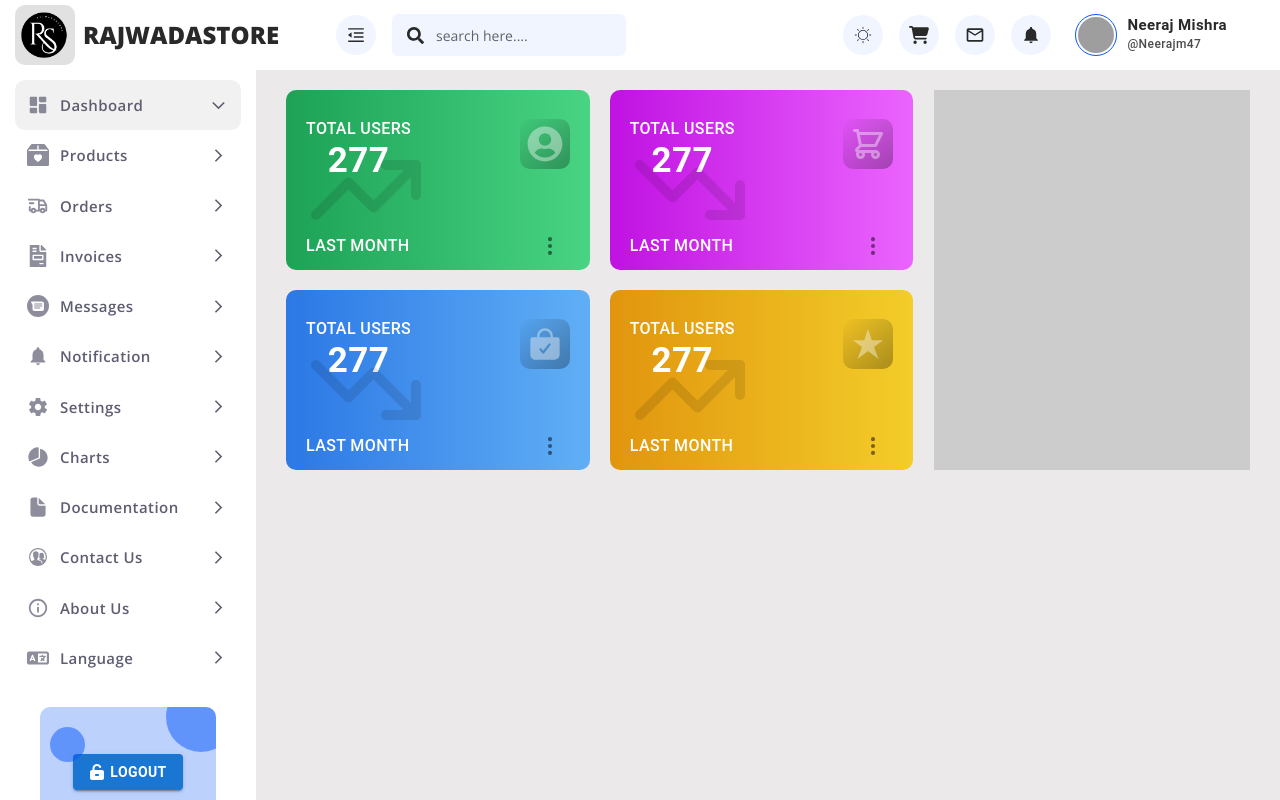
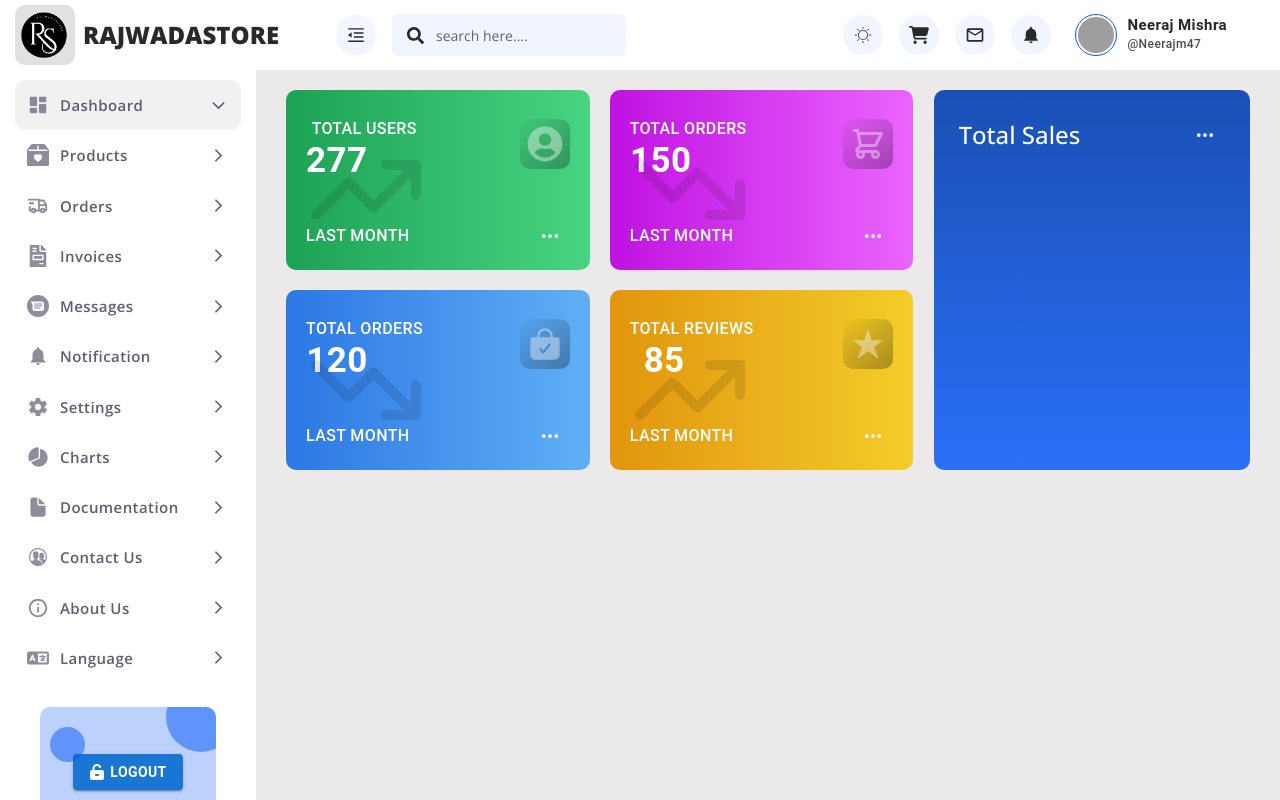
Before and after one commit to mishra-naveen-dev/admin_Dashboard, a React (Create React App) app: page / in a window 1280 px wide. Built offline with nearby package versions, Linux system fonts and the light colour scheme; grey boxes are pictures that could not be loaded.

Commit message:
dashboard features are going on

```diff
--- a/package.json
+++ b/package.json
@@ -44,5 +44,10 @@
       "last 1 firefox version",
       "last 1 safari version"
     ]
+  },
+  "devDependencies": {
+    "autoprefixer": "^10.4.20",
+    "postcss": "^8.4.49",
+    "postcss-loader": "^8.1.1"
   }
 }
--- a/src/pages/Dashboard/components/dashboardBox.js
+++ b/src/pages/Dashboard/components/dashboardBox.js
@@ -1,19 +1,39 @@
 // Desc: Dashboard Box component
+import React from "react";
 import { BsThreeDotsVertical } from "react-icons/bs";
 import { LuTrendingUp, LuTrendingDown } from "react-icons/lu";
-
+import Menu from "@mui/material/Menu";
+import MenuItem from "@mui/material/MenuItem";
 import Button from "@mui/material/Button";
 
+
+
 const DashboardBox = (props) => {
+  const [anchorEl, setAnchorEl] = React.useState(null);
+  const open = Boolean(anchorEl);
+
+  const handleClick = (event) => {
+    setAnchorEl(event.currentTarget);
+  };
+
+  const handleClose = () => {
+    setAnchorEl(null);
+  };
+  const ITEM_HEIGHT = 48;
+
+  const backgroundStyle = Array.isArray(props.color)
+    ? `linear-gradient(to right,${props.color[0]},${props.color[1]})`
+    : "none";
+
   return (
     <Button
       className="dashboardBox"
       style={{
-        backgroundImage: `linear-gradient(to right,${props.color?.[0]},${props.color?.[1]})`,
+        backgroundImage: backgroundStyle,
       }}
     >
       {props.grow === true ? (
-        <span className="chart ">
+        <span className="chart">
           <LuTrendingUp />
         </span>
       ) : (
@@ -24,25 +44,51 @@ const DashboardBox = (props) => {
 
       <div className="d-flex w-100">
         <div className="col1">
-          <h4 className="text-white mb-0">Total Users</h4>
-          <span className="text-white">277</span>
+          <h4 className="text-white mb-0">{props.title}</h4>
+          <span className="text-white">{props.value}</span>
         </div>
         <div className="ml-auto">
-          {props.icon ? (
-            <span className="icon">{props.icon ? props.icon : ""}</span>
-          ) : (
-            ""
-          )}
+          {props.icon ? <span className="icon">{props.icon}</span> : ""}
         </div>
       </div>
 
       <div className="d-flex align-items-center w-100 bottomEle">
         <h6 className="text-white mb-0 mt-0">Last Month</h6>
-        <Button className="ml-auto toggleIcon">
-          <BsThreeDotsVertical />
-        </Button>
+        <div className="ml-auto">
+          <Button className="ml-auto toggleIcon" onClick={handleClick}>
+            <BsThreeDotsVertical />
+          </Button>
+          <Menu
+          className="dropDown_menu"
+            MenuListProps={{
+              "aria-labelledby": "long-button",
+            }}
+            anchorEl={anchorEl}
+            open={open}
+            onClose={handleClose}
+            slotProps={{
+              paper: {
+                style: {
+                  maxHeight: ITEM_HEIGHT * 4.5,
+                  width: "20ch",
+                },
+              },
+            }}
+          >
+            <MenuItem key="lastDay" selected={false} onClick={handleClose}>
+              Last Day
+            </MenuItem>
+            <MenuItem key="lastWeek" selected={false} onClick={handleClose}>
+              Last Week
+            </MenuItem>
+            <MenuItem key="lastMonth" selected={false} onClick={handleClose}>
+              Last Month
+            </MenuItem>
+          </Menu>
+        </div>
       </div>
     </Button>
   );
 };
+
 export default DashboardBox;
--- a/src/pages/Dashboard/dashboard.css
+++ b/src/pages/Dashboard/dashboard.css
@@ -21,8 +21,8 @@
 .dashboardBoxWrapperRow .box {
   width: 100%;
   height: 100%;
-  background: #ccc;
 }
+
 .dashboardBoxWrapper .dashboardBox .col1 h4 {
   font-size: 16px;
   font-weight: 500;
@@ -51,6 +51,8 @@
   font-size: 35px !important;
   font-weight: bold;
   line-height: 45px;
+  display: block;
+  margin-right: 55px !important;
 }
 
 .dashboardBoxWrapper .dashboardBox .toggleIcon {
@@ -75,5 +77,34 @@
 }
 .dashboardBoxWrapper .dashboardBox .bottomEle {
   position: relative;
-  top: 25px;
+  top: 15px;
 }
+.dashboardBoxWrapper .dashboardBox .MuiList-root svg {
+  font-size: 17px !important;
+  color: #000 !important;
+}
+.dropDown_menu .MuiButtonBase-root svg {
+  margin-right: 5px !important;
+  font-size: 20px !important;
+  color: #000 !important;
+}
+.graphBox {
+  background-image: linear-gradient(#1a50b5, #2a6ff7);
+  border-radius: 10px;
+  padding: 25px;
+}
+.toggleIcon {
+  font-size: 22px;
+  color: rgba(0, 0, 0, 0.5);
+  cursor: pointer;
+  min-width: 40px !important;
+  width: 40px !important;
+  height: 40px !important;
+  border-radius: 50% !important;
+}
+.toggleIcon svg {
+  color: #fff !important;
+  font-size: 20px !important;
+  opacity: 1 !important;
+  rotate: 90deg;
+}
--- a/src/pages/Dashboard/index.js
+++ b/src/pages/Dashboard/index.js
@@ -3,8 +3,26 @@ import { FaUserCircle } from "react-icons/fa";
 import { HiOutlineShoppingCart } from "react-icons/hi";
 import { IoBagCheck } from "react-icons/io5";
 import { GrStar } from "react-icons/gr";
+import Menu from "@mui/material/Menu";
+import MenuItem from "@mui/material/MenuItem";
+import { BsThreeDotsVertical } from "react-icons/bs";
+import Button from "@mui/material/Button";
+
+import React from "react";
 import DashboardBox from "./components/dashboardBox";
 const Dashboard = () => {
+  const ITEM_HEIGHT = 48;
+  const [anchorEl, setAnchorEl] = React.useState(null);
+  const open = Boolean(anchorEl);
+
+  const handleClick = (event) => {
+    setAnchorEl(event.currentTarget);
+  };
+
+  const handleClose = () => {
+    setAnchorEl(null);
+  };
+
   return (
     <>
       {/* <h4>Dashboard Page</h4> */}
@@ -13,19 +31,27 @@ const Dashboard = () => {
           <div className="col-md-8">
             <div className="dashboardBoxWrapper d-flex">
               <DashboardBox
+                title="Total Users"
+                value="277"
                 color={["#1da256", "#48d483"]}
                 icon={<FaUserCircle />}
                 grow={true}
               />
               <DashboardBox
+                title="Total Orders"
+                value="150"
                 color={["#c012e2", "#eb64fe"]}
                 icon={<HiOutlineShoppingCart />}
               />
               <DashboardBox
+                title="Total Orders"
+                value="120"
                 color={["#2c78e5", "#60aff5"]}
                 icon={<IoBagCheck />}
               />
               <DashboardBox
+                title="Total Reviews"
+                value="85"
                 color={["#e1950e", "#f3cd29"]}
                 icon={<GrStar />}
                 grow={true}
@@ -34,7 +60,55 @@ const Dashboard = () => {
           </div>
 
           <div className="col-md-4 pl-0">
-            <div className="box"></div>
+            <div className="box graphBox">
+              <div className="d-flex align-items-center w-100 bottomEle">
+                <h4 className="text-white mb-0 mt-0">Total Sales</h4>
+                <div className="ml-auto">
+                  <Button className="ml-auto toggleIcon" onClick={handleClick}>
+                    <BsThreeDotsVertical />
+                  </Button>
+                  <Menu
+                    className="dropDown_menu"
+                    MenuListProps={{
+                      "aria-labelledby": "long-button",
+                    }}
+                    anchorEl={anchorEl}
+                    open={open}
+                    onClose={handleClose}
+                    slotProps={{
+                      paper: {
+                        style: {
+                          maxHeight: ITEM_HEIGHT * 4.5,
+                          width: "20ch",
+                        },
+                      },
+                    }}
+                  >
+                    <MenuItem
+                      key="lastDay"
+                      selected={false}
+                      onClick={handleClose}
+                    >
+                      Last Day
+                    </MenuItem>
+                    <MenuItem
+                      key="lastWeek"
+                      selected={false}
+                      onClick={handleClose}
+                    >
+                      Last Week
+                    </MenuItem>
+                    <MenuItem
+                      key="lastMonth"
+                      selected={false}
+                      onClick={handleClose}
+                    >
+                      Last Month
+                    </MenuItem>
+                  </Menu>
+                </div>
+              </div>
+            </div>
           </div>
         </div>
       </div>
```
Also changed, not shown: 1 other file (tests, documents, lock files or other folders).
